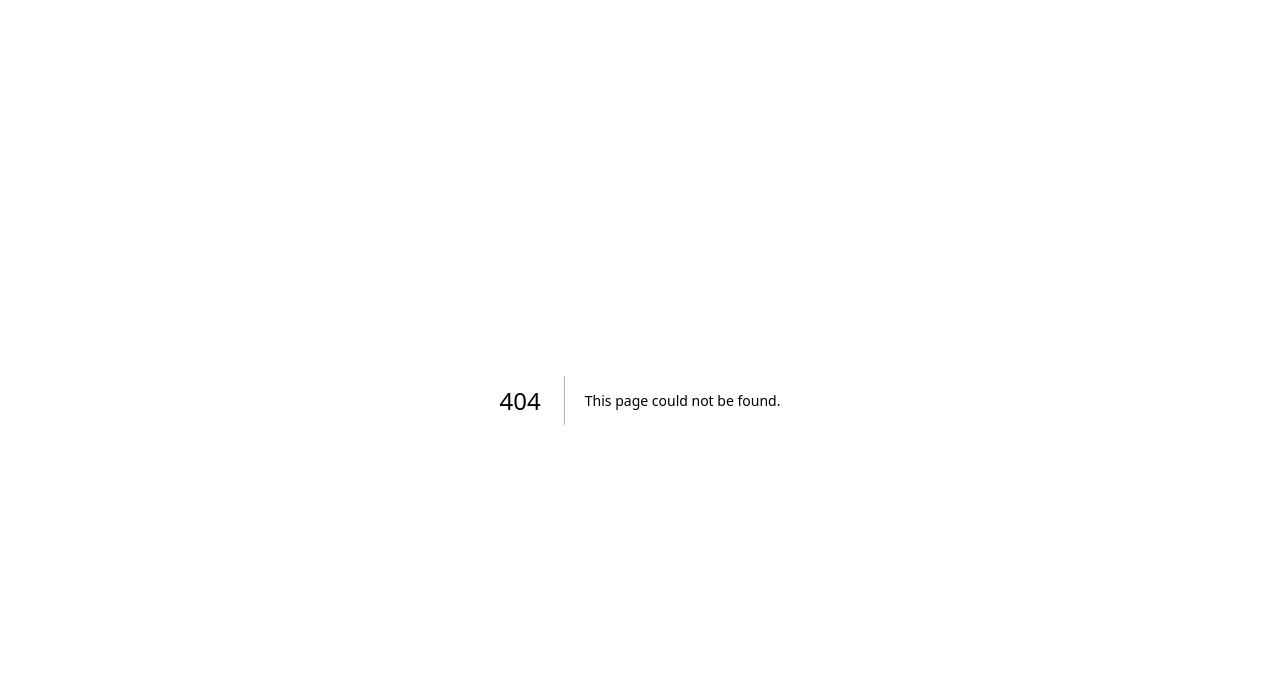
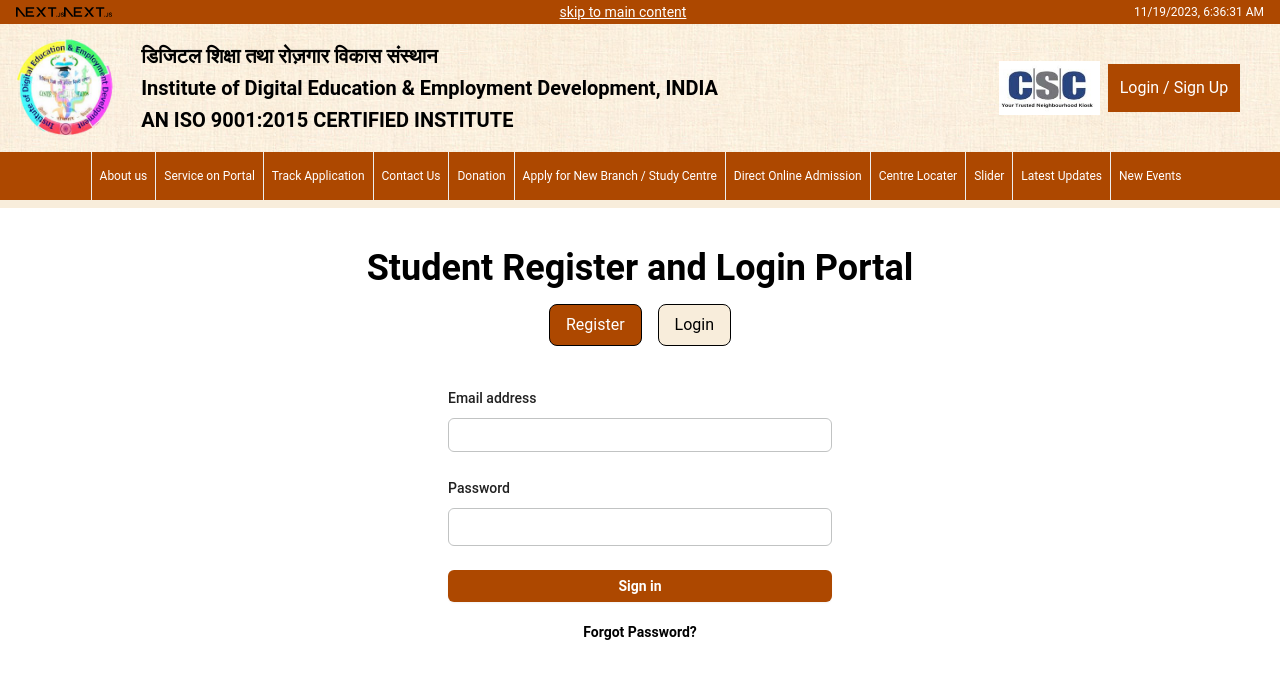
Before and after one commit to prash240303/sdmis-dsrvsindia, a Next.js app: page /signin-student in a window 1280 px wide. Before the commit this address had no page. Shown: the top 678 px of the page. Built offline with nearby package versions, Linux system fonts and the light colour scheme.

Commit message:
Added login and register page for student and admin

```diff
--- a/src/components/Navbar.tsx
+++ b/src/components/Navbar.tsx
@@ -15,7 +15,16 @@ const Navbar = () => {
   // Function to update date and time
   const updateDateTime = () => {
     const now = new Date();
-    const options = { weekday: "long", year: "numeric", month: "long", day: "numeric", hour: "numeric", minute: "numeric", second: "numeric", timeZoneName: "short" };
+    const options = {
+      weekday: "long",
+      year: "numeric",
+      month: "long",
+      day: "numeric",
+      hour: "numeric",
+      minute: "numeric",
+      second: "numeric",
+      timeZoneName: "short",
+    };
     const formattedDateTime = now.toLocaleString("en-US");
     setCurrentDateTime(formattedDateTime);
   };
@@ -28,7 +37,6 @@ const Navbar = () => {
     // Cleanup interval on component unmount
     return () => clearInterval(intervalId);
   }, []);
-
 
   // Dynamic navigation items
   const navItems = [
@@ -45,15 +53,24 @@ const Navbar = () => {
     { label: "New Events", route: "/" },
   ];
 
-
   return (
     <nav className="border-b-8 border-sdmis-primary-300 bg-sdmis-primary-100 w-full  flex flex-col items-center">
-
       <div className=" bg-sdmis-primary-600 w-full flex items-center justify-between px-4">
         <div className="flex items-start justify-center">
-          <Image src="/next.svg" alt="logo" width={128} height={77} className="w-12 h-6 " />
-          <Image src="/next.svg" alt="logo" width={128} height={77} className="w-12 h-6 " />
-
+          <Image
+            src="/next.svg"
+            alt="logo"
+            width={128}
+            height={77}
+            className="w-12 h-6 "
+          />
+          <Image
+            src="/next.svg"
+            alt="logo"
+            width={128}
+            height={77}
+            className="w-12 h-6 "
+          />
         </div>
         <Link href="/" className="text-white text-sm underline">
           skip to main content
@@ -63,29 +80,53 @@ const Navbar = () => {
         </div>
       </div>
 
-
       {/* Images displayed  in mobile view */}
       <div className="md:hidden flex   text-center">
-        <Image src="/images/logo.png" alt="logo" width={128} height={77} className="w-20 h-20 mx-auto mb-4" />
-        <Image src="/images/logoside.jpg" alt="logo" width={150} height={100} className="mx-auto w-28 h-20" />
+        <Image
+          src="/images/logo.png"
+          alt="logo"
+          width={128}
+          height={77}
+          className="w-20 h-20 mx-auto mb-4"
+        />
+        <Image
+          src="/images/logoside.jpg"
+          alt="logo"
+          width={150}
+          height={100}
+          className="mx-auto w-28 h-20"
+        />
       </div>
-
 
       <div className="flex bg-sdmis-primary-100 bg-[url('/images/texture.jpg')]  items-center justify-center w-full">
         {/* Images hidden in laptop view */}
         <div className="hidden sm:block">
-          <Image src="/images/logo.png" alt="logo" width={128} height={77} className="w-48 h-32" />
+          <Image
+            src="/images/logo.png"
+            alt="logo"
+            width={128}
+            height={77}
+            className="w-48 h-32"
+          />
         </div>
         <div className="flex flex-col gap-1 my-2  w-full font-bold md:text-2xl lg:text-xl  text-base px-3 md:text-left text-center">
           <h1>डिजिटल शिक्षा तथा रोज़गार विकास संस्थान</h1>
-          <h1>Institute of Digital Education & Employment Development, INDIA</h1>
-          <h1 className="font-semibold md:text-xl text-sm w-full">AN ISO 9001:2015 CERTIFIED INSTITUTE</h1>
+          <h1>
+            Institute of Digital Education & Employment Development, INDIA
+          </h1>
+          <h1 className="font-semibold md:text-xl text-sm w-full">
+            AN ISO 9001:2015 CERTIFIED INSTITUTE
+          </h1>
         </div>
         {/* Images hidden in laptop view */}
         <div className="hidden sm:block mr-2">
-          <Image src="/images/logoside.jpg" alt="logo" width={150} height={100} />
+          <Image
+            src="/images/logoside.jpg"
+            alt="logo"
+            width={150}
+            height={100}
+          />
         </div>
-
 
         {/* Custom dropdown for Login/Sign Up (hidden for mobile view) */}
         <div className="hidden md:block relative text-white w-64">
@@ -96,14 +137,14 @@ const Navbar = () => {
             Login / Sign Up
           </button>
           {showDropdown && (
-            <ul className="absolute left-0 bg-sdmis-primary-100 text-black ">
-              <li className="hover:bg-sdmis-primary-600 cursor-pointer px-8 py-2">
-                <Link href="/">Admin</Link>
+            <ul className="absolute left-0 bg-sdmis-primary-100 text-black z-10 shadow-lg ">
+              <li className="hover:bg-sdmis-primary-600  hover:text-white cursor-pointer px-8 py-2">
+                <Link href="/login-admin">Admin</Link>
               </li>
-              <li className="hover:bg-sdmis-primary-600 cursor-pointer text-center py-2">
-                <Link href="/">Student</Link>
+              <li className="hover:bg-sdmis-primary-600  hover:text-white cursor-pointer text-center py-2">
+                <Link href="/signin-student">Student</Link>
               </li>
-              <li className="hover:bg-sdmis-primary-600 cursor-pointer text-center py-2">
+              <li className="hover:bg-sdmis-primary-600 hover:text-white cursor-pointer text-center py-2">
                 <Link href="/">E-Mitra</Link>
               </li>
             </ul>
@@ -121,12 +162,15 @@ const Navbar = () => {
             Login / Sign Up
           </button>
           {showDropdown && (
-            <ul className="absolute -left-3 mt-2 bg-sdmis-primary-300">
-              <li className="hover:bg-sdmis-primary-300 cursor-pointer px-12 items-center py-2">
-                <Link href="/">Login</Link>
+            <ul className="absolute left-0 bg-sdmis-primary-100 text-black z-10 shadow-lg ">
+              <li className="hover:bg-sdmis-primary-600  hover:text-white cursor-pointer px-8 py-2">
+                <Link href="/login-admin">Admin</Link>
               </li>
-              <li className="hover:bg-sdmis-primary-300 cursor-pointer py-2">
-                <Link href="/">Sign Up</Link>
+              <li className="hover:bg-sdmis-primary-600  hover:text-white cursor-pointer text-center py-2">
+                <Link href="/login-student">Student</Link>
+              </li>
+              <li className="hover:bg-sdmis-primary-600 hover:text-white cursor-pointer text-center py-2">
+                <Link href="/">E-Mitra</Link>
               </li>
             </ul>
           )}
@@ -135,7 +179,7 @@ const Navbar = () => {
 
       {/* Hamburger menu for mobile view */}
       <div className="md:hidden text-center mt-6 w-full bg-sdmis-primary-600 text-white">
-        <button className="text-2xl focus:outline-none" onClick={toggleMenu} >
+        <button className="text-2xl focus:outline-none" onClick={toggleMenu}>
           &#9776; Menu
         </button>
 
@@ -160,7 +204,7 @@ const Navbar = () => {
               <Link href="/">Apply for New Branch / Study Centre</Link>
             </li>
             <li className="hover:bg-sdmis-primary-300 cursor-pointer py-2">
-              <Link href="/" >Direct Online Admission</Link>
+              <Link href="/">Direct Online Admission</Link>
             </li>
             <li className="hover:bg-sdmis-primary-300 cursor-pointer py-2">
               <Link href="/">Centre Locater</Link>
@@ -181,7 +225,10 @@ const Navbar = () => {
       {/* Navigation items for desktop view */}
       <ul className="hidden md:flex lg:leading-tight text-xs bg-sdmis-primary-600 w-full justify-center items-center text-center text-white">
         {navItems.map((item, index) => (
-          <li key={index} className="hover:bg-sdmis-primary-100 md:text-sm lg:text-xs hover:text-black border-l border-sdmis-primary-400 cursor-pointer px-2 md:py-1 lg:py-4">
+          <li
+            key={index}
+            className="hover:bg-sdmis-primary-100 md:text-sm lg:text-xs hover:text-black border-l border-sdmis-primary-400 cursor-pointer px-2 md:py-1 lg:py-4"
+          >
             <Link href={item.route}>{item.label}</Link>
           </li>
         ))}
--- /dev/null
+++ b/src/components/student login-register/login-student.tsx
@@ -0,0 +1,62 @@
+import Navbar from "@/components/Navbar";
+
+const StudentLogin = () => {
+  return (
+    <div>
+      <div className="flex min-h-full flex-1 flex-col justify-center px-6  lg:px-8">
+        <div className="mt-10 sm:mx-auto sm:w-full sm:max-w-sm">
+          <form className="space-y-6" action="#" method="POST">
+            <div>
+              <label htmlFor="email" className="block text-sm font-medium leading-6 text-gray-900">
+                Email address
+              </label>
+              <div className="mt-2">
+                <input
+                  id="email"
+                  name="email"
+                  type="email"
+                  autoComplete="email"
+                  required
+                  className="block w-full rounded-md px-2  py-1.5 text-gray-900 border border-sdmis-neutral-300  sm:text-sm "
+                />
+              </div>
+            </div>
+            <div>
+              <div className="flex items-center justify-between">
+                <label htmlFor="password" className="block text-sm font-medium leading-6 text-gray-900">
+                  Password
+                </label>
+              </div>
+              <div className="mt-2">
+                <input
+                  id="password"
+                  name="password"
+                  type="password"
+                  autoComplete="current-password"
+                  required
+                  className="block w-full rounded-md  px-2  py-1.5 text-gray-900 border border-sdmis-neutral-300  sm:text-sm sm:leading-6"
+                />
+              </div>
+            </div>
+            <div>
+              <button
+                type="submit"
+                className="flex w-full justify-center rounded-md bg-sdmis-primary-600 hover:bg-sdmis-primary-300 hover:text-black px-3 py-1.5 text-sm font-semibold  text-white shadow-sm ">
+                Sign in
+              </button>
+            </div>
+          </form>
+
+          <p className="mt-5 text-center text-sm">
+            <a href="#" className="font-semibold hover:text-sdmis-neutral-500">
+              Forgot Password?
+            </a>
+          </p>
+        </div>
+      </div>
+    </div>
+  );
+
+}
+
+export default StudentLogin;
--- /dev/null
+++ b/src/components/student login-register/register-student.tsx
@@ -0,0 +1,59 @@
+const StudentRegister = () => {
+  return (
+    <div>
+      <div className="flex min-h-full flex-1 flex-col justify-center px-6  lg:px-8">
+        <div className="mt-10 sm:mx-auto sm:w-full sm:max-w-sm">
+          <form className="space-y-6" action="#" method="POST">
+            <div>
+              <label htmlFor="email" className="block text-sm font-medium leading-6 text-gray-900">
+                Email address
+              </label>
+              <div className="mt-2">
+                <input
+                  id="email"
+                  name="email"
+                  type="email"
+                  autoComplete="email"
+                  required
+                  className="block w-full rounded-md px-2  py-1.5 text-gray-900 border border-sdmis-neutral-300  sm:text-sm "
+                />
+              </div>
+            </div>
+            <div>
+              <div className="flex items-center justify-between">
+                <label htmlFor="password" className="block text-sm font-medium leading-6 text-gray-900">
+                  Password
+                </label>
+              </div>
+              <div className="mt-2">
+                <input
+                  id="password"
+                  name="password"
+                  type="password"
+                  autoComplete="current-password"
+                  required
+                  className="block w-full rounded-md  px-2  py-1.5 text-gray-900 border border-sdmis-neutral-300  sm:text-sm sm:leading-6"
+                />
+              </div>
+            </div>
+            <div>
+              <button
+                type="submit"
+                className="flex w-full justify-center rounded-md bg-sdmis-primary-600 hover:bg-sdmis-primary-300 hover:text-black px-3 py-1.5 text-sm font-semibold  text-white shadow-sm ">
+                Sign in
+              </button>
+            </div>
+          </form>
+
+          <p className="mt-5 text-center text-sm">
+            <a href="#" className="font-semibold hover:text-sdmis-neutral-500">
+              Forgot Password?
+            </a>
+          </p>
+        </div>
+      </div>
+    </div>
+  )
+}
+
+export default StudentRegister;
--- a/src/pages/index.tsx
+++ b/src/pages/index.tsx
@@ -1,9 +1,9 @@
 import Image from 'next/image'
 import { Inter } from 'next/font/google'
 import Navbar from '@/components/Navbar'
-import CarouselTransition  from '@/components/Carousel'
-import MarqueeNews from '@/components/MarqueeNews'
-import AllCourses from '@/components/AllCourses'
+import CarouselTransition  from '@/components/home/Carousel'
+import MarqueeNews from '@/components/home/MarqueeNews'
+import AllCourses from '@/components/home/AllCourses'
 import Footer from '@/components/Footer'
 const inter = Inter({ subsets: ['latin'] })
 
--- /dev/null
+++ b/src/pages/login-admin.tsx
@@ -0,0 +1,63 @@
+import Navbar from "@/components/Navbar"
+
+const AdminLogin = () => {
+  return (
+    <div>
+      <Navbar />
+      <h1 className="text-4xl mt-10 font-bold text-center">Admin Login</h1>
+      <div className="flex min-h-full flex-1 flex-col justify-center px-6  lg:px-8">
+        <div className="mt-10 sm:mx-auto sm:w-full sm:max-w-sm">
+          <form className="space-y-6" action="#" method="POST">
+            <div>
+              <label htmlFor="email" className="block text-sm font-medium leading-6 text-gray-900">
+                Email address
+              </label>
+              <div className="mt-2">
+                <input
+                  id="email"
+                  name="email"
+                  type="email"
+                  autoComplete="email"
+                  required
+                  className="block w-full rounded-md px-2  py-1.5 text-gray-900 border border-sdmis-neutral-300  sm:text-sm "
+                />
+              </div>
+            </div>
+            <div>
+              <div className="flex items-center justify-between">
+                <label htmlFor="password" className="block text-sm font-medium leading-6 text-gray-900">
+                  Password
+                </label>
+              </div>
+              <div className="mt-2">
+                <input
+                  id="password"
+                  name="password"
+                  type="password"
+                  autoComplete="current-password"
+                  required
+                  className="block w-full rounded-md  px-2  py-1.5 text-gray-900 border border-sdmis-neutral-300  sm:text-sm sm:leading-6"
+                />
+              </div>
+            </div>
+            <div>
+              <button
+                type="submit"
+                className="flex w-full justify-center rounded-md bg-sdmis-primary-600 hover:bg-sdmis-primary-300 hover:text-black px-3 py-1.5 text-sm font-semibold  text-white shadow-sm ">
+                Sign in
+              </button>
+            </div>
+          </form>
+
+          <p className="mt-5 text-center text-sm">
+            <a href="#" className="font-semibold hover:text-sdmis-neutral-500">
+              Forgot Password?
+            </a>
+          </p>
+        </div>
+      </div>
+    </div>
+  )
+}
+
+export default AdminLogin
--- /dev/null
+++ b/src/pages/signin-student.tsx
@@ -0,0 +1,43 @@
+import React, { useState } from 'react';
+import StudentLogin from "@/components/student login-register/login-student";
+import StudentRegister from "@/components/student login-register/register-student";
+import Navbar from '@/components/Navbar';
+
+const StudentSignIn = () => {
+  const [isRegistering, setIsRegistering] = useState(true);
+
+  const toggleComponent = () => {
+    setIsRegistering((prev) => !prev);
+  };
+
+  return (
+    <div>
+      <Navbar />
+
+      <h1 className="text-4xl mt-10 font-bold text-center">Student Register and Login Portal</h1>
+      {/* Toggle to select between register and login buttons */}
+      <div className="flex justify-center mt-4">
+        <div className="flex space-x-4">
+          <button
+            className={`px-4 py-2 border border-black bg-sdmis-primary-300 rounded-lg  ${isRegistering ? 'bg-sdmis-primary-600 text-white' : ''}`}
+            onClick={() => setIsRegistering(true)}
+          >
+            Register
+          </button>
+          <button
+            className={`px-4 py-2 border border-black bg-sdmis-primary-300 rounded-lg  ${!isRegistering ? 'bg-sdmis-primary-600 text-white' : ''}`}
+            onClick={() => setIsRegistering(false)}
+          >
+            Login
+          </button>
+        </div>
+      </div>
+
+
+      {/* Conditionally render the components based on state */}
+      {isRegistering ? <StudentRegister /> : <StudentLogin />}
+    </div>
+  );
+};
+
+export default StudentSignIn;
```
Also changed, not shown: src/components/home/AllCourses.tsx (renamed from src/components/AllCourses.tsx), src/components/home/Carousel.tsx (renamed from src/components/Carousel.tsx), src/components/home/MarqueeNews.tsx (renamed from src/components/MarqueeNews.tsx).
